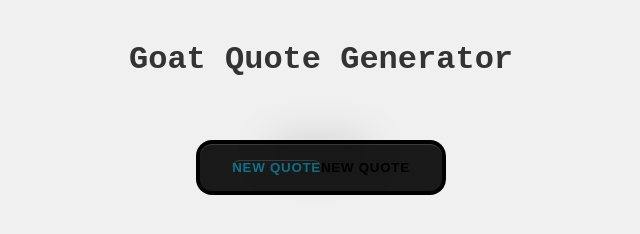
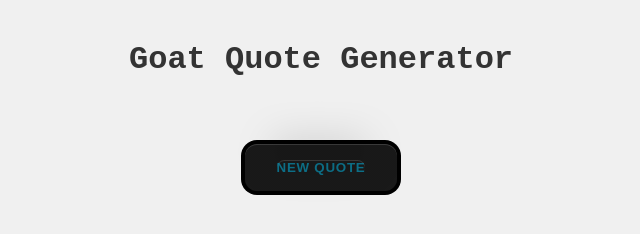
Before and after one commit to dminando/PublicDisplay, a plain HTML site: page index.html in a window 1280 px wide. Shown: the whole page, without its empty margins (319-959 px from the left). Drawn offline with Linux system fonts and the light colour scheme.

Commit message:
Update index.html
removed the inline CSS text "new quote" in the button element

```diff
--- a/index.html
+++ b/index.html
@@ -13,7 +13,7 @@
         </div>
         <div>
             <div id="button"></div>
-            <button onclick="newQuote()">New Quote</button>
+            <button onclick="newQuote()"></button>
         </div>
 
         <script src="Project1_javascript.js"></script>
```
